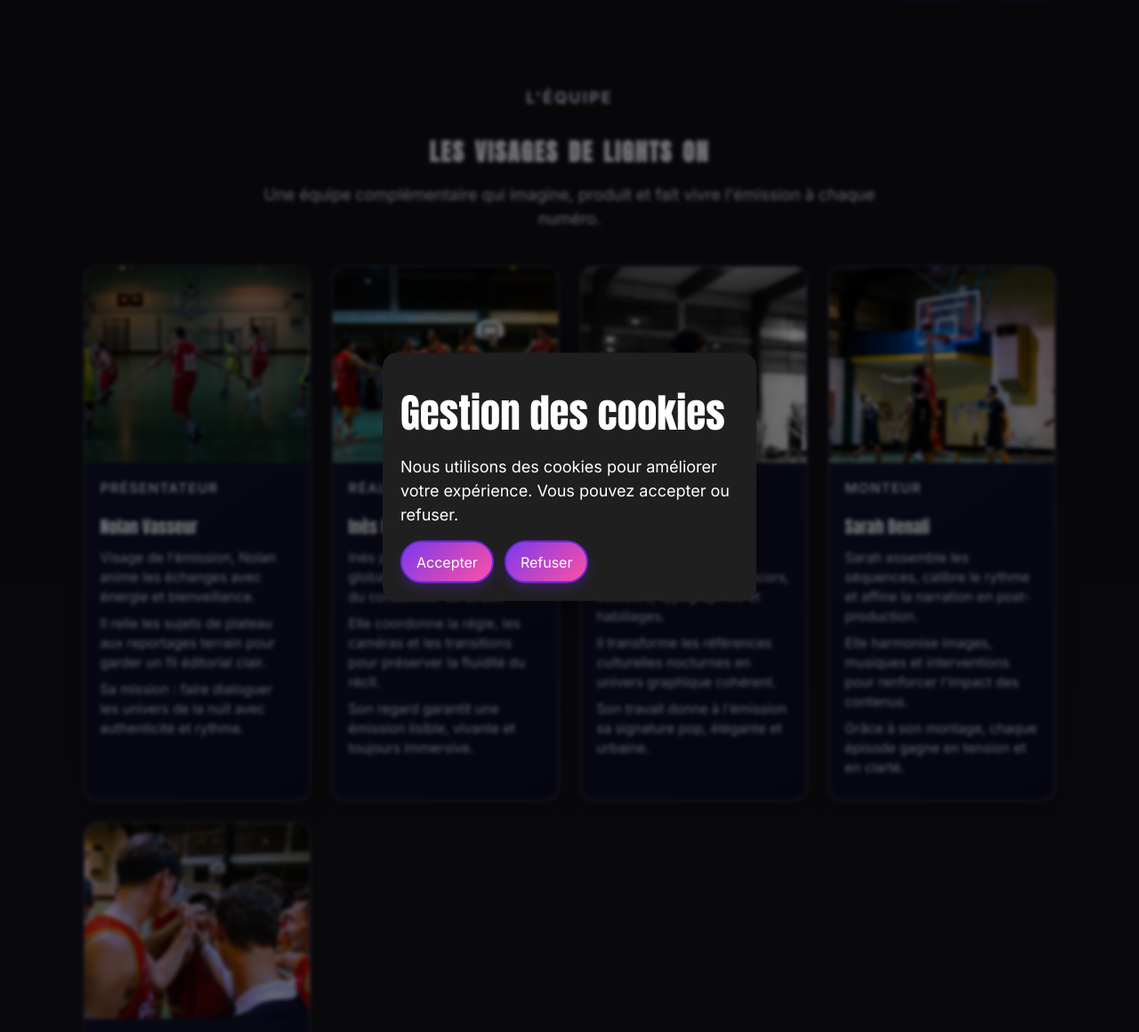
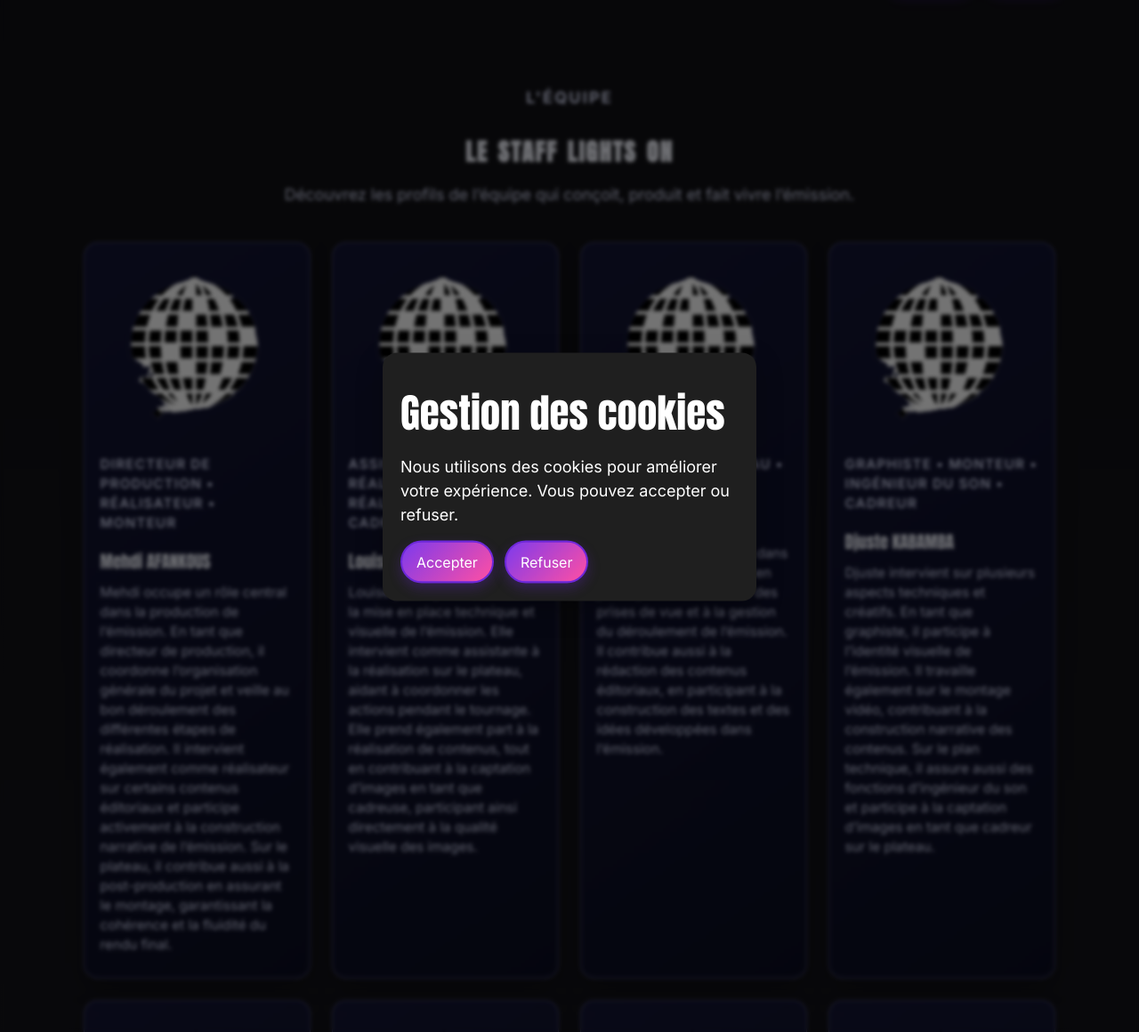
Before and after one commit to MehdiAks/Showtime_LightsOn, a PHP site: page /Pages_supplementaires/equipe-lightson.php in a window 1280 px wide. Shown: the part 88-1248 px from the top of the page at 89% size. Run offline with PHP 8.4, Linux system fonts and the light colour scheme.

Commit message:
Mise à jour de la page équipe Lights On

```diff
--- a/Pages_supplementaires/equipe-lightson.php
+++ b/Pages_supplementaires/equipe-lightson.php
@@ -3,36 +3,85 @@ require_once $_SERVER['DOCUMENT_ROOT'] . '/config.php';
 $pageStyles = [ROOT_URL . '/src/css/equipe-lightson.css'];
 require_once $_SERVER['DOCUMENT_ROOT'] . '/header.php';
 
+$defaultPhoto = ROOT_URL . '/src/images/logo/team-default.png';
 $teamProfiles = [
     [
-        'role' => 'Présentateur',
-        'name' => 'Nolan Vasseur',
-        'photo' => ROOT_URL . '/src/images/notre-histoire/notre-histoire-5.webp',
-        'bio' => "Visage de l'émission, Nolan anime les échanges avec énergie et bienveillance.\nIl relie les sujets de plateau aux reportages terrain pour garder un fil éditorial clair.\nSa mission : faire dialoguer les univers de la nuit avec authenticité et rythme.",
+        'role' => 'Directeur de production • Réalisateur • Monteur',
+        'name' => 'Mehdi AFANKOUS',
+        'photo' => $defaultPhoto,
+        'bio' => "Mehdi occupe un rôle central dans la production de l’émission. En tant que directeur de production, il coordonne l’organisation générale du projet et veille au bon déroulement des différentes étapes de réalisation. Il intervient également comme réalisateur sur certains contenus éditoriaux et participe activement à la construction narrative de l’émission. Sur le plateau, il contribue aussi à la post-production en assurant le montage, garantissant la cohérence et la fluidité du rendu final.",
     ],
     [
-        'role' => 'Réalisateur',
-        'name' => 'Inès Moreau',
-        'photo' => ROOT_URL . '/src/images/notre-histoire/notre-histoire-3.webp',
-        'bio' => "Inès pilote la mise en scène globale de chaque épisode, du conducteur au direct.\nElle coordonne la régie, les caméras et les transitions pour préserver la fluidité du récit.\nSon regard garantit une émission lisible, vivante et toujours immersive.",
+        'role' => 'Assistante réalisation • Réalisation • Cadreuse',
+        'name' => 'Louise THOUMAZET',
+        'photo' => $defaultPhoto,
+        'bio' => "Louise participe activement à la mise en place technique et visuelle de l’émission. Elle intervient comme assistante à la réalisation sur le plateau, aidant à coordonner les actions pendant le tournage. Elle prend également part à la réalisation de contenus, tout en contribuant à la captation d’images en tant que cadreuse, participant ainsi directement à la qualité visuelle des images.",
     ],
     [
-        'role' => 'Responsable DA',
-        'name' => 'Malo Kermorvan',
-        'photo' => ROOT_URL . '/src/images/notre-histoire/notre-histoire-1.webp',
-        'bio' => "Malo construit l'identité visuelle de Lights On : décors, couleurs, typographies et habillages.\nIl transforme les références culturelles nocturnes en univers graphique cohérent.\nSon travail donne à l'émission sa signature pop, élégante et urbaine.",
+        'role' => 'Réalisation plateau • Rédaction',
+        'name' => 'Milan TRAPY',
+        'photo' => $defaultPhoto,
+        'bio' => "Milan occupe un rôle clé dans la réalisation du plateau, en participant à la direction des prises de vue et à la gestion du déroulement de l’émission. Il contribue aussi à la rédaction des contenus éditoriaux, en participant à la construction des textes et des idées développées dans l’émission.",
     ],
     [
-        'role' => 'Monteur',
-        'name' => 'Sarah Benali',
-        'photo' => ROOT_URL . '/src/images/notre-histoire/notre-histoire-2.webp',
-        'bio' => "Sarah assemble les séquences, calibre le rythme et affine la narration en post-production.\nElle harmonise images, musiques et interventions pour renforcer l'impact des contenus.\nGrâce à son montage, chaque épisode gagne en tension et en clarté.",
+        'role' => 'Graphiste • Monteur • Ingénieur du son • Cadreur',
+        'name' => 'Djuste KABAMBA',
+        'photo' => $defaultPhoto,
+        'bio' => "Djuste intervient sur plusieurs aspects techniques et créatifs. En tant que graphiste, il participe à l’identité visuelle de l’émission. Il travaille également sur le montage vidéo, contribuant à la construction narrative des contenus. Sur le plan technique, il assure aussi des fonctions d’ingénieur du son et participe à la captation d’images en tant que cadreur sur le plateau.",
     ],
     [
-        'role' => 'Chroniqueur',
-        'name' => 'Yanis Ribeiro',
-        'photo' => ROOT_URL . '/src/images/notre-histoire/notre-histoire-4.webp',
-        'bio' => "Yanis apporte une lecture terrain des tendances nocturnes, entre culture, musique et société.\nSes chroniques donnent du contexte, du recul et une touche d'analyse à chaque thème.\nIl incarne le lien entre actualité locale et dynamiques nationales.",
+        'role' => 'Monteur • Ingénieur du son • Création sonore',
+        'name' => 'Romain BEZOMBES',
+        'photo' => $defaultPhoto,
+        'bio' => "Romain est impliqué dans la post-production audiovisuelle, notamment à travers le montage de contenus. Il intervient également comme ingénieur du son, assurant la qualité sonore des enregistrements. En parallèle, il contribue à l’identité sonore de l’émission en créant la musique, les jingles et le sound design.",
+    ],
+    [
+        'role' => 'Rédactrice en chef • Communication • Cadreuse',
+        'name' => 'Thaïs LACOME',
+        'photo' => $defaultPhoto,
+        'bio' => "Thaïs joue un rôle éditorial majeur dans l’émission. En tant que rédactrice en chef, elle supervise la ligne éditoriale et la cohérence des contenus. Elle s’occupe également de la communication du projet, notamment sur les réseaux sociaux et la diffusion. Elle participe aussi aux tournages en tant que cadreuse, contribuant à la captation des images.",
+    ],
+    [
+        'role' => 'Présentateur • Création sonore • Ingénieur du son',
+        'name' => 'Cydji GOGAN',
+        'photo' => $defaultPhoto,
+        'bio' => "Cydji est le présentateur de l’émission, incarnant le lien entre les différents segments et intervenants. Il participe également à la création de l’identité sonore, notamment à travers la musique et le sound design. Sur le plan technique, il intervient aussi comme ingénieur du son lors de certaines captations.",
+    ],
+    [
+        'role' => 'Graphiste • Chroniqueur • Cadreur',
+        'name' => 'Joshua RABOTEAU',
+        'photo' => $defaultPhoto,
+        'bio' => "Joshua contribue à la fois à l’aspect visuel et éditorial du projet. En tant que graphiste, il participe à la création de l’identité graphique de l’émission. Il intervient également comme chroniqueur, apportant du contenu et un regard personnel dans l’émission. Enfin, il participe aux tournages en tant que cadreur.",
+    ],
+    [
+        'role' => 'Assistant rédacteur en chef • Réalisation • Monteur • Cadreur',
+        'name' => 'Martin PETIT',
+        'photo' => $defaultPhoto,
+        'bio' => "Martin participe à la coordination éditoriale en tant qu’assistant rédacteur en chef, en soutenant l’organisation et la préparation des contenus. Il intervient aussi dans la réalisation et le montage, contribuant à la construction narrative et visuelle des séquences. Sur les tournages, il assure également la captation d’images comme cadreur.",
+    ],
+    [
+        'role' => 'Communication • Décor plateau • Cadreuse • Intervenante',
+        'name' => 'Phuong-My NGUYEN',
+        'photo' => $defaultPhoto,
+        'bio' => "Phuong-My contribue à la communication du projet, notamment pour la valorisation et la diffusion de l’émission. Elle participe également à la mise en place du décor du plateau, aidant à construire l’identité visuelle de l’espace de tournage. Elle intervient aussi comme cadreuse et apparaît à l’écran en tant qu’intervenante, participant à certains contenus de l’émission.",
+    ],
+    [
+        'role' => 'Réalisation • Chroniqueuse',
+        'name' => 'Julianne ROGAM',
+        'photo' => $defaultPhoto,
+        'bio' => "Julianne participe à la réalisation de contenus, en s’occupant de la mise en scène et de la direction de certaines séquences. Elle intervient également comme chroniqueuse, apportant une contribution éditoriale et un point de vue personnel au sein de l’émission.",
+    ],
+    [
+        'role' => 'Cadreuse • Ingénieure du son',
+        'name' => 'Loana SIM',
+        'photo' => $defaultPhoto,
+        'bio' => "Loana participe aux tournages en tant que cadreuse, contribuant à la captation des images. Elle assure également des fonctions d’ingénieure du son, veillant à la qualité audio des enregistrements et à la bonne prise de son lors des tournages.",
+    ],
+    [
+        'role' => 'Cheffe décoratrice • Réalisation • Monteuse',
+        'name' => 'Juliette RIEUNAU',
+        'photo' => $defaultPhoto,
+        'bio' => "Juliette est responsable de l’identité visuelle du plateau en tant que cheffe décoratrice, en concevant et mettant en place les éléments de décor. Elle intervient aussi dans la réalisation et le montage, participant à la construction visuelle et narrative des contenus de l’émission.",
     ],
 ];
 ?>
@@ -40,9 +89,9 @@ $teamProfiles = [
 <main class="team-page container py-5">
     <section class="team-hero text-center">
         <p class="team-hero__eyebrow">L'Équipe</p>
-        <h1>Les visages de Lights On</h1>
+        <h1>Le staff Lights On</h1>
         <p>
-            Une équipe complémentaire qui imagine, produit et fait vivre l'émission à chaque numéro.
+            Découvrez les profils de l’équipe qui conçoit, produit et fait vivre l’émission.
         </p>
     </section>
 
```
